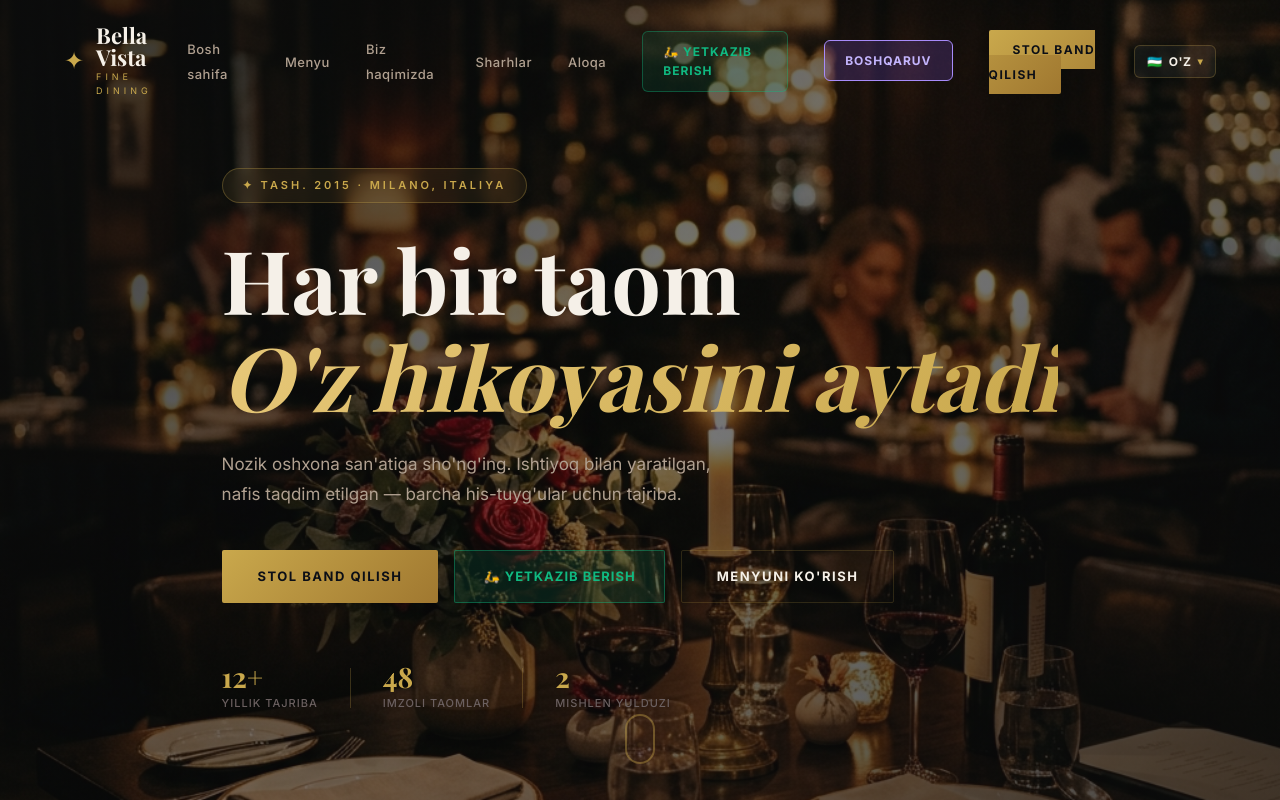
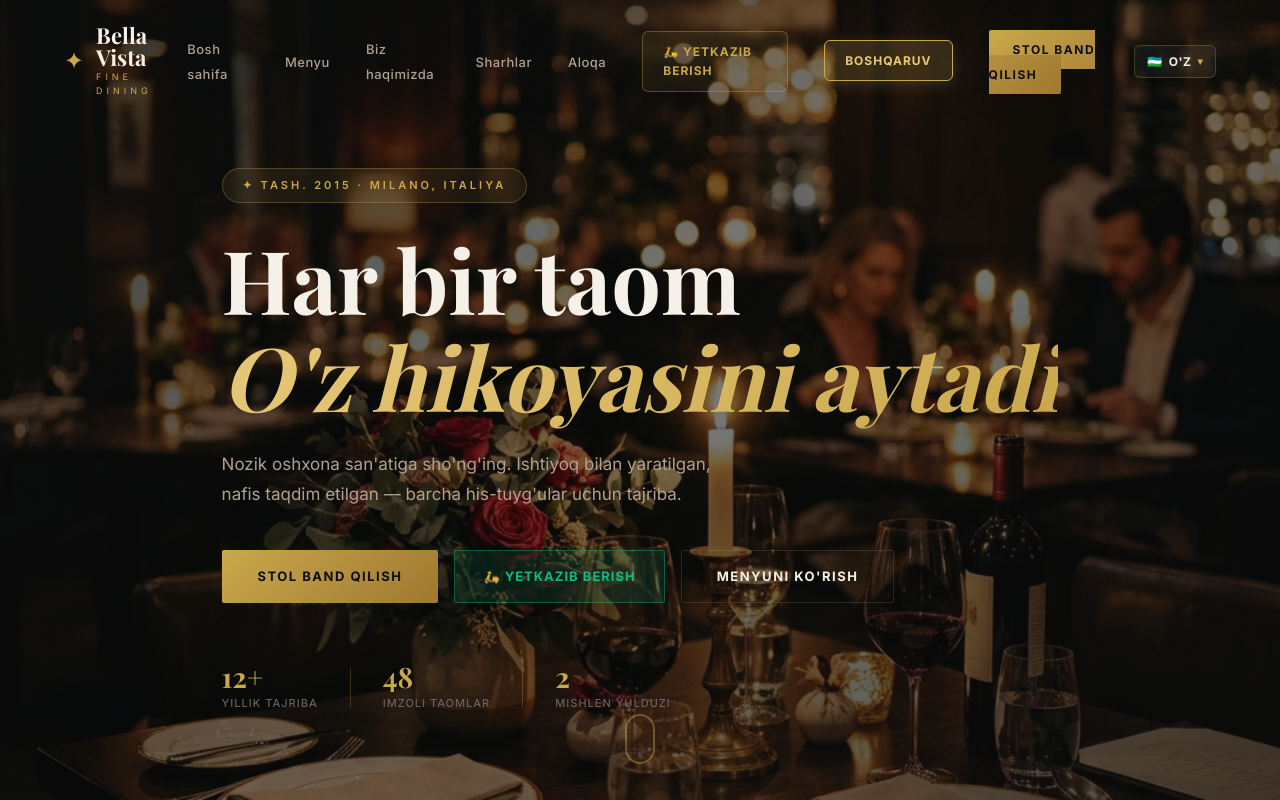
Before and after one commit to MuhammadDevelop/restorantnish1, a Next.js app: page / in a window 1280 px wide. In both pictures the pointer is over the link "BOSHQARUV". Shown: the top 800 px of the page. Built offline with nearby package versions, Linux system fonts and the light colour scheme; a web font is replaced by a local one.

Commit message:
All navbar buttons gold color

```diff
--- a/app/components/Navbar.module.css
+++ b/app/components/Navbar.module.css
@@ -112,23 +112,24 @@
 .dashBtn {
   display: inline-flex;
   align-items: center;
-  background: rgba(139, 92, 246, 0.1);
-  color: #a78bfa;
+  background: rgba(201,168,76,0.08);
+  color: var(--gold);
   font-size: 12px;
   font-weight: 700;
   letter-spacing: 1px;
   text-transform: uppercase;
   padding: 10px 20px;
   border-radius: 6px;
-  border: 1px solid rgba(139, 92, 246, 0.35);
+  border: 1px solid rgba(201,168,76,0.35);
   transition: all 0.3s ease;
 }
 
 .dashBtn:hover {
-  background: rgba(139, 92, 246, 0.2);
-  border-color: #a78bfa;
-  color: #c4b5fd;
+  background: rgba(201,168,76,0.18);
+  border-color: var(--gold);
+  color: var(--gold-light);
   transform: translateY(-1px);
+  box-shadow: 0 4px 15px rgba(201,168,76,0.2);
 }
 
 .burger {
@@ -159,9 +160,9 @@
 }
 
 .deliveryBtn {
-  background: rgba(16, 185, 129, 0.1);
-  border: 1px solid rgba(16, 185, 129, 0.35);
-  color: #10b981;
+  background: rgba(201,168,76,0.08);
+  border: 1px solid rgba(201,168,76,0.35);
+  color: var(--gold);
   font-size: 12px;
   font-weight: 700;
   letter-spacing: 1px;
@@ -174,11 +175,11 @@
   gap: 6px;
 }
 .deliveryBtn:hover {
-  background: rgba(16, 185, 129, 0.2);
-  border-color: #10b981;
-  color: #34d399;
+  background: rgba(201,168,76,0.18);
+  border-color: var(--gold);
+  color: var(--gold-light);
   transform: translateY(-1px);
-  box-shadow: 0 4px 15px rgba(16, 185, 129, 0.2);
+  box-shadow: 0 4px 15px rgba(201,168,76,0.2);
 }
 
 @media (max-width: 768px) {
```
